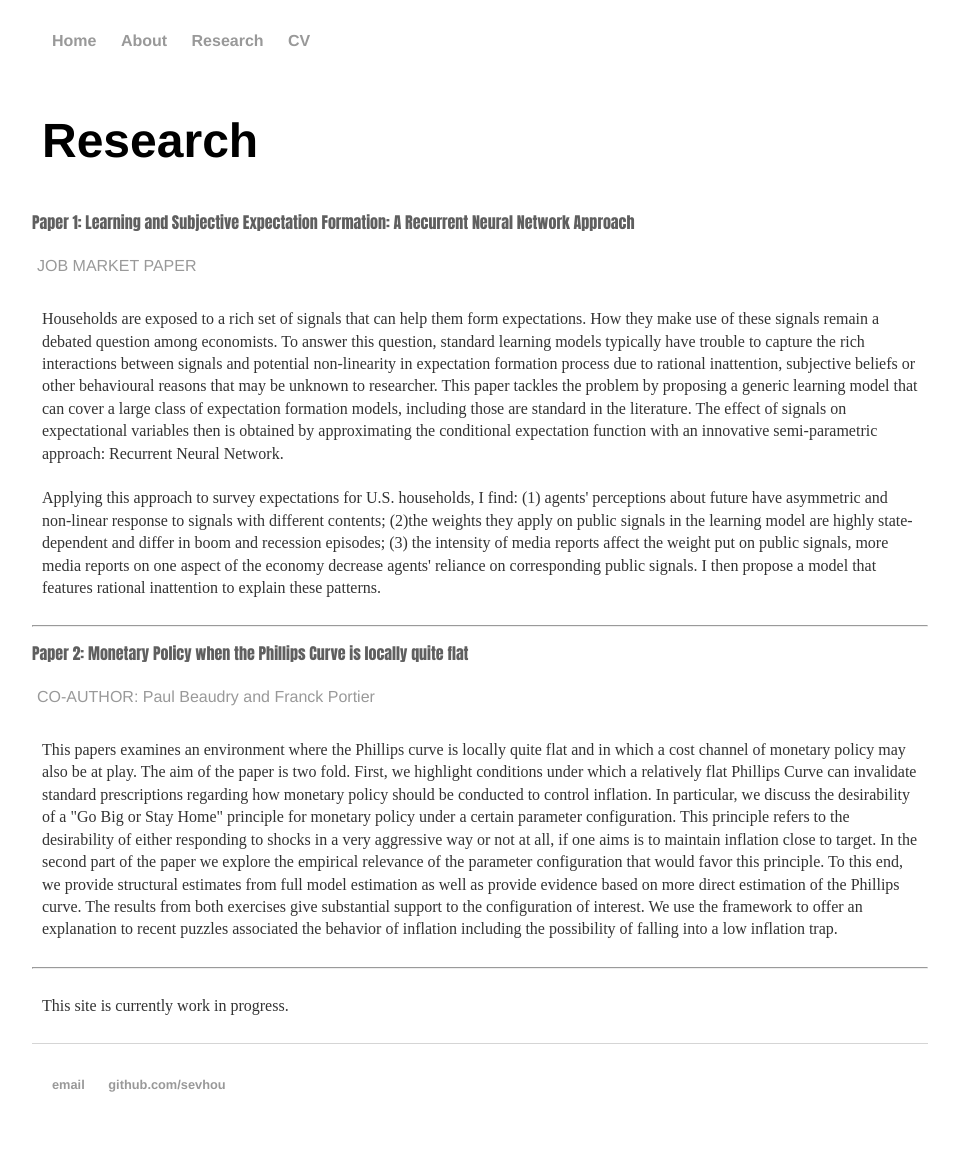
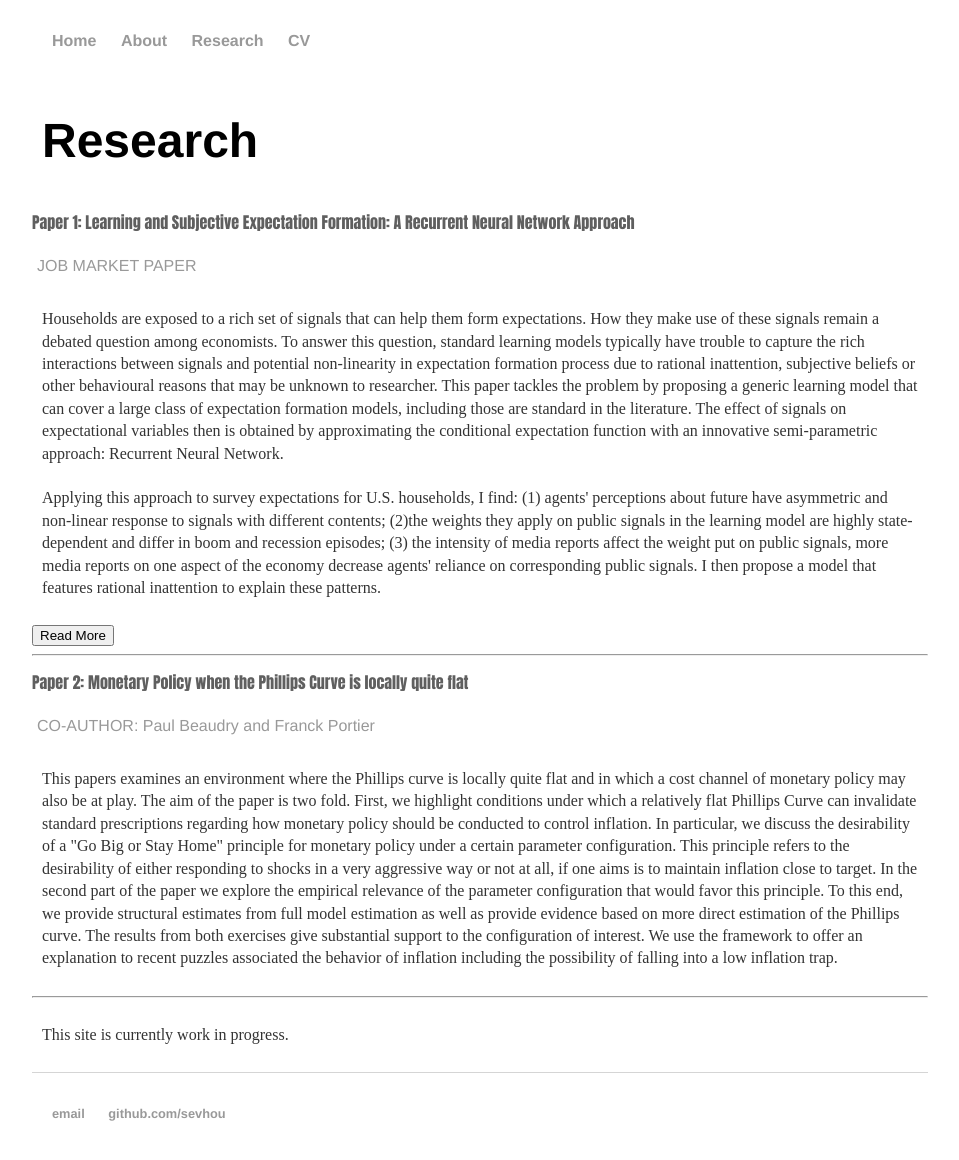
Before and after one commit to sevhou/sevhou.github.io, a Jekyll site: the page built from research/index.html, in a window 1280 px wide, cut to the strip 94-1295 px from the top of the page. Shown: the top 1160 px of the strip, without its empty margins (160-1119 px from the left). Built offline with Jekyll 4.4.1, drawn with Linux system fonts in a browser that asks for light colours.

Commit message:
Update index.html

```diff
--- a/research/index.html
+++ b/research/index.html
@@ -26,6 +26,7 @@ title: Research
 			affect the weight put on public signals, more media reports on one aspect of the economy
 			decrease agents' reliance on corresponding public signals. I then propose a model that
 			features rational inattention to explain these patterns.</p>
+	<button> Read More</button>
 		<hr>
 
 	<h2>Paper 2: Monetary Policy when the  Phillips Curve is locally quite flat</h2>
```
